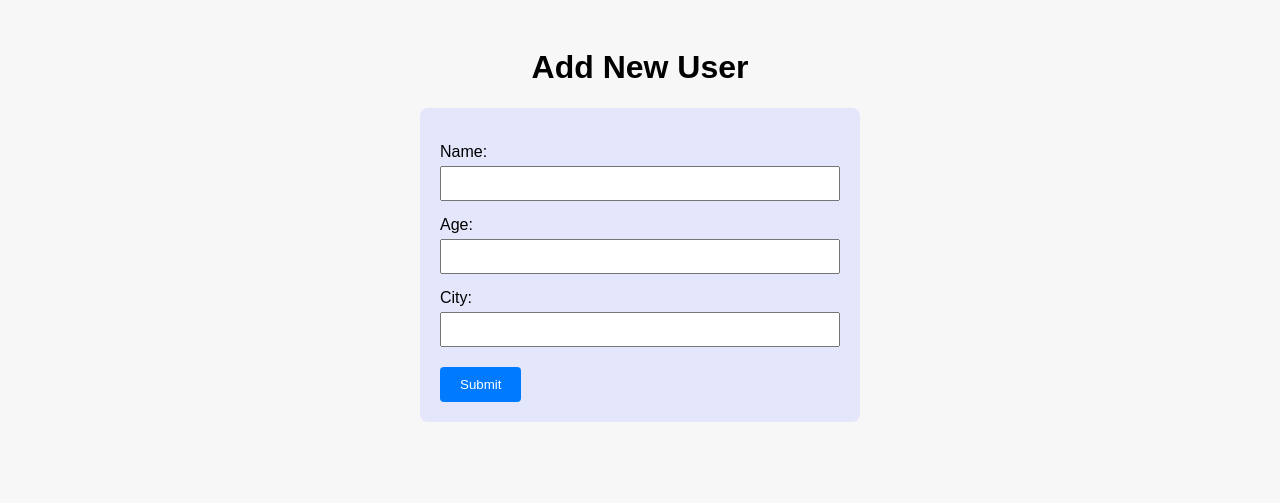
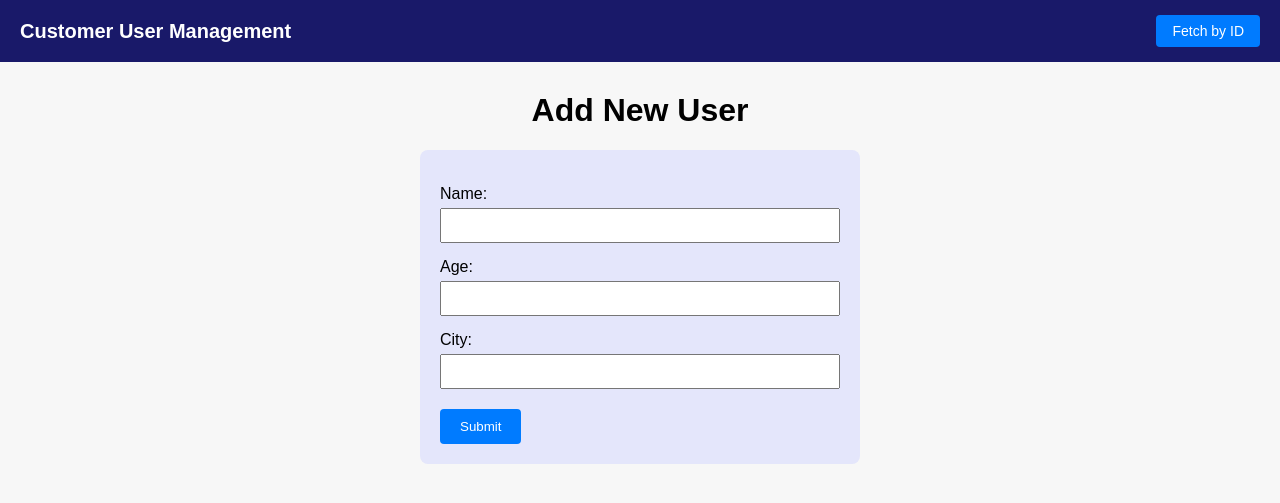
Before and after one commit to 20481A04K2/devopsendtoend, a Flask app: page / in a window 1280 px wide. Shown: the top 503 px of the page. Run offline with Flask 3, Linux system fonts and the light colour scheme.

Commit message:
Update index.html

```diff
--- a/template/index.html
+++ b/template/index.html
@@ -7,14 +7,44 @@
     body {
       font-family: Arial, sans-serif;
       background-color: #f7f7f7;
-      padding: 20px;
+      padding: 0;
+      margin: 0;
     }
+    .top-bar {
+      background-color: rgb(25, 25, 105);
+      color: white;
+      padding: 15px 20px;
+      display: flex;
+      justify-content: space-between;
+      align-items: center;
+    }
+    .top-bar .title {
+      font-size: 20px;
+      font-weight: bold;
+    }
+    .top-bar .actions {
+      display: flex;
+      gap: 10px;
+    }
+    .top-bar a {
+      text-decoration: none;
+      background-color: #007bff;
+      color: white;
+      padding: 8px 16px;
+      border-radius: 4px;
+      font-size: 14px;
+    }
+    .top-bar a:hover {
+      background-color: #0056b3;
+    }
+
     h1 {
       text-align: center;
+      margin-top: 30px;
     }
     form {
       max-width: 400px;
-      margin: 0 auto;
+      margin: 20px auto;
       background: #e4e6fb;
       padding: 20px;
       border-radius: 8px;
@@ -47,6 +77,13 @@
   </style>
 </head>
 <body>
+
+<div class="top-bar">
+  <div class="title">Customer User Management</div>
+  <div class="actions">
+    <a href="/fetch-by-id">Fetch by ID</a>
+  </div>
+</div>
 
 <h1>Add New User</h1>
 
```
